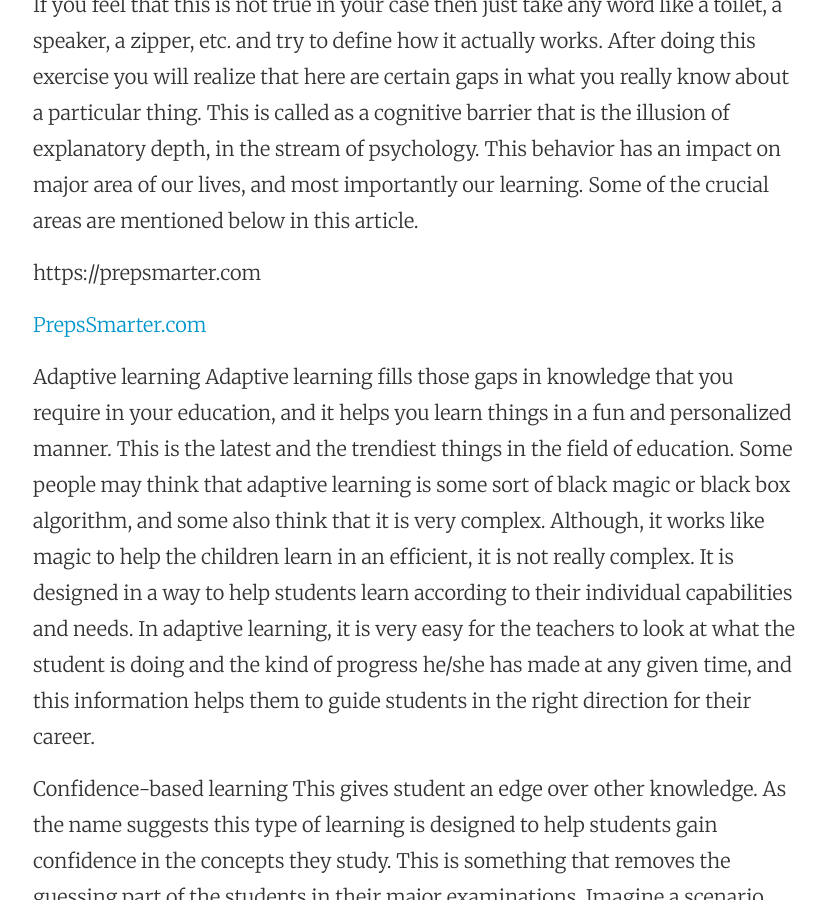
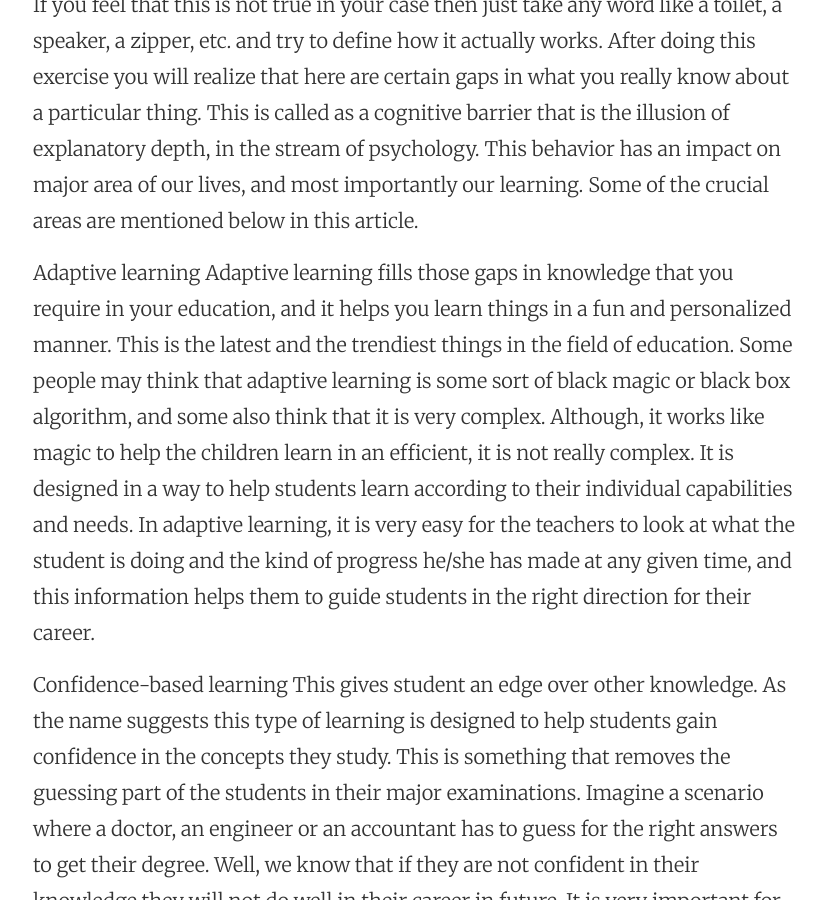
Before and after one commit to rajtanwar/rajtanwar.github.io, a Jekyll site: the page built from _posts/2016-04-22-when-you-dont-know-what-you-dont-know.markdown, in a window 1280 px wide and 900 px high, scrolled down 672 px. Shown: the whole window, without its empty margins (223-1049 px from the left). Built offline with Jekyll 4.4.1, drawn with Linux system fonts in a browser that asks for light colours.

Commit message:
Update 2016-04-22-when-you-dont-know-what-you-dont-know.markdown

```diff
--- a/_posts/2016-04-22-when-you-dont-know-what-you-dont-know.markdown
+++ b/_posts/2016-04-22-when-you-dont-know-what-you-dont-know.markdown
@@ -7,9 +7,7 @@ Well, isn’t this true with most people around the globe. In real sense, not mo
 
 If you feel that this is not true in your case then just take any word like a toilet, a speaker, a zipper, etc. and try to define how it actually works. After doing this exercise you will realize that here are certain gaps in what you really know about a particular thing. This is called as a cognitive barrier that is the illusion of explanatory depth, in the stream of psychology. This behavior has an impact on major area of our lives, and most importantly our learning. Some of the crucial areas are mentioned below in this article.
 
-https://prepsmarter.com
 
-<a href="http://prepsmarter.com/">PrepsSmarter.com</a>
 
 Adaptive learning
 Adaptive learning fills those gaps in knowledge that you require in your education, and it helps you learn things in a fun and personalized manner. This is the latest and the trendiest things in the field of education. Some people may think that adaptive learning is some sort of black magic or black box algorithm, and some also think that it is very complex. Although, it works like magic to help the children learn in an efficient, it is not really complex. It is designed in a way to help students learn according to their individual capabilities and needs. In adaptive learning, it is very easy for the teachers to look at what the student is doing and the kind of progress he/she has made at any given time, and this information helps them to guide students in the right direction for their career.
```
